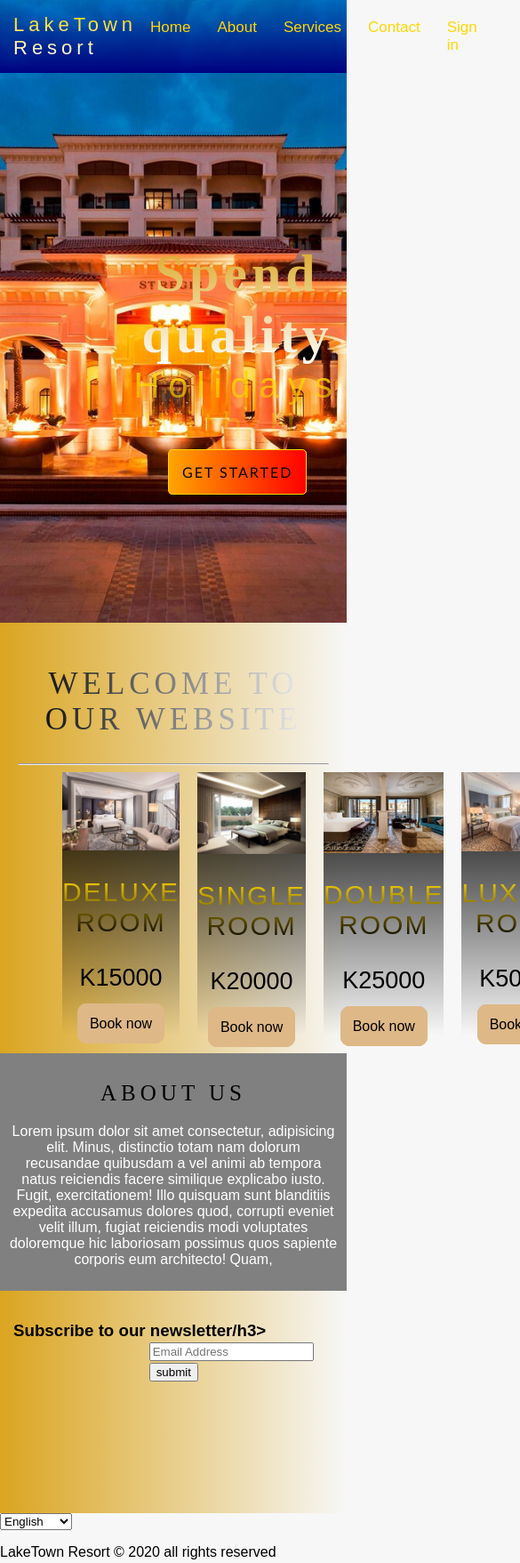
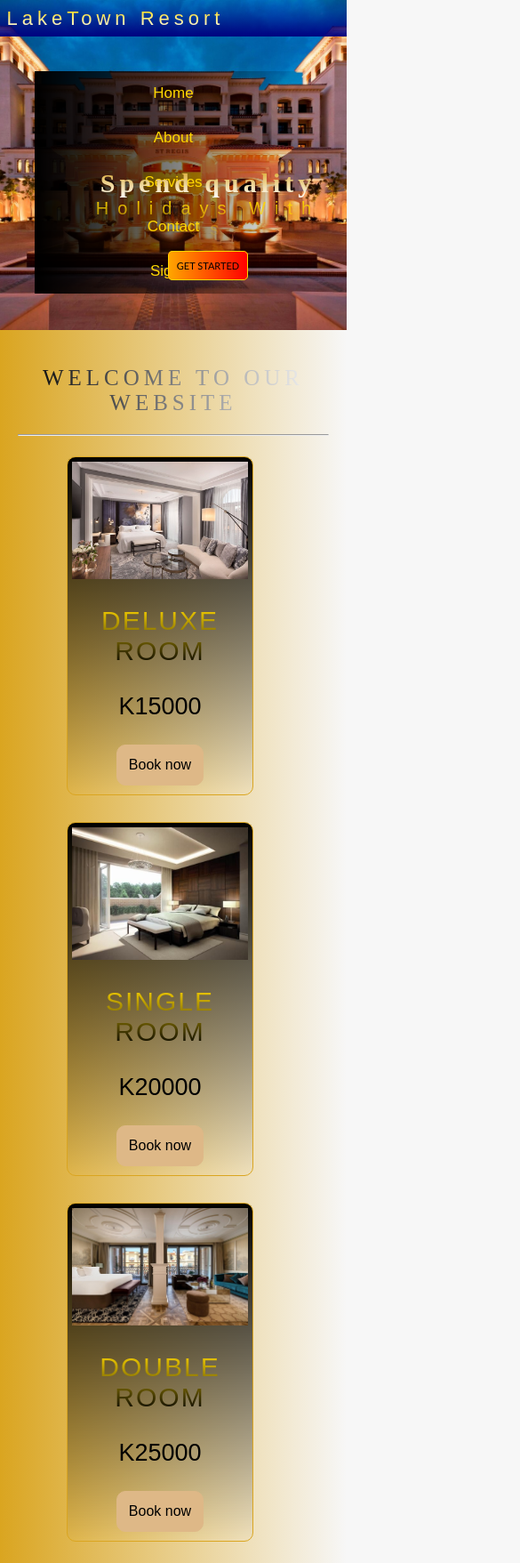
Before and after one commit to Themba100/web-development-projects, a plain HTML site: page index.html in a window 390 px wide. Shown: the top 1757 px of the page at 89% size, 585 px wide, since content can reach past the window. Drawn offline with Linux system fonts and the light colour scheme.

Commit message:
changed code

```diff
--- a/index.html
+++ b/index.html
@@ -74,10 +74,10 @@
             </p>
     </section>
     <section class="newsletter">
-        <h3>Subscribe to our newsletter/h3>
+        <h3>Subscribe to our newsletter</h3>
         <form action="#" class="forms">
             <input type="text" name="email" placeholder="Email Address" required>
-            <input type="submit" value="submit" class="btn-submit" name="" id="">
+            <input type="submit" value="Subscribe" class="btn-submit" name="" id="">
         </form>
     </section>
     <section class="languages">
--- a/style.css
+++ b/style.css
@@ -119,15 +119,7 @@ body{
 .main-section ul li{
     margin: 0 10px;
 }
-@media(min-width:480px){
-    .main-section ul{
-        display: flex;
-        flex-direction: column;
-        margin: 0;
-        list-style: none;
 
-    }
-}
 .images{
     display: block;
     width:100%;
@@ -136,10 +128,15 @@ body{
 }
 .box{
     color: burlywood;
-   /* border: 1px solid goldenrod;
-    border-radius: 10px;*/
+    border: 1px solid goldenrod;
+    border-radius: 10px;
     background-image: linear-gradient(to bottom,black, transparent);
     text-align: center;
+    padding: 5px;
+}
+.box:hover{
+    border: 1px solid gold;
+    border-radius: 10px;
 }
 .box h3{
     text-transform: uppercase;
@@ -161,6 +158,8 @@ body{
     border:1px solid burlywood;
     border-radius: 10px;
     padding:13px;
+    display: inline-block;
+    margin-bottom: 5px;
 }
 .about-section{
     background:gray;
@@ -186,13 +185,308 @@ body{
     padding:15px;
     background-image: linear-gradient(to right,goldenrod,transparent);
     margin: 0;
-    height: 250px;
+    height: 150px;
 
 
+}
+.newsletter h3{
+     margin: 0;
+    text-align: center;
+    color: transparent;
+    -webkit-background-clip: text;
+    background-image: linear-gradient(to bottom,black,transparent);
+    font-size: 25px;
+    text-transform:uppercase ;
+    letter-spacing: 5px;
+    font-family: 'Times New Roman', Times, serif;
+    font-weight: 300;
+    padding: 5px;
 }
 .forms{
     position:absolute;
     left:43%;
-
+}
+.forms input[type='text']{
+    padding:10px;
+    text-align: center;
+    color:black;
+    border:1px solid black;
+    border-radius: 7px;
 
 }
+.forms input[type = "submit"]{
+    background: linear-gradient(to bottom,gold,black);
+    padding:10px;
+    color:white;
+    border:1px solid transparent;
+    border-radius: 8px;
+}
+.languages{
+    background:grey;
+    text-align: center;
+    padding:19px;
+    margin:0;
+}
+.languages select{
+    padding:10px;
+    text-align:center;
+    background:transparent;
+    color:white;
+}
+.footer{
+    background: black;
+    padding:20px;
+    text-align: center;
+    font-size: 16px;
+    color: white;
+}
+/* Responsive layout using media queries*/
+@media(max-width:500px){
+   .main-header{
+       max-width: 100%;
+       background-position: top;
+       height:370.5px;
+       margin:0;
+   }
+   .navbar{
+       padding:7.5px;
+   }
+   .navbar ul{
+       flex-direction: column;
+       position: fixed;
+       background-image: linear-gradient(to right,black,transparent);
+       top:80px;
+       left:10%;
+       width:80%;
+       margin:0;
+       text-align: center;
+       transform:translateX(120deg);
+
+   }
+   .navbar ul li{
+       margin:15px;
+   }
+   .heading-content{
+       position:absolute;
+       left: 20%;
+       top:20%;
+   }
+   .heading-primary-main{
+       font-size: 30px;
+   }
+   .heading-primary-sub{
+       font-size:20px;
+   }
+   .heading-content a{
+       transform: scaleX(0.5) scaleY(0.5);
+       font-size: 11px;
+       padding:9px;
+       letter-spacing: 0;
+   }
+   .main-section h2{
+       font-size: 25px;
+
+   }
+   .main-section ul{
+       flex-direction: column;
+       margin: 0;
+       width:80%;
+       left:20%;
+   }
+   .main-section ul li{
+       margin:15px;
+   }
+   .about-section{
+       margin:0;
+   }
+   .about-section h2{
+    font-size: 22px;
+   }
+   .about-section p{
+       font-size: 14px;
+   }
+   .newsletter h3{
+       font-size: 22px;
+
+   }
+   .forms{
+       position: absolute;
+       left:20%;
+
+   }
+   .forms input[type ="text"]{
+        padding:5px;
+   }
+   .forms input[type = "submit"]{
+       transform:scale(0.8);
+   }
+   .footer{
+       font-size: 14px;
+   }
+   }
+   @media(max-width:600px){
+    .main-header{
+        max-width: 100%;
+        background-position: top;
+        height:370.5px;
+        margin:0;
+    }
+    .navbar{
+        padding:7.5px;
+    }
+    .navbar ul{
+        flex-direction: column;
+        position: fixed;
+        background-image: linear-gradient(to right,black,transparent);
+        top:80px;
+        left:10%;
+        width:80%;
+        margin:0;
+        text-align: center;
+        transform:translateX(120deg);
+
+    }
+    .navbar ul li{
+        margin:15px;
+    }
+    .heading-content{
+        position:absolute;
+        left: 20%;
+        top:20%;
+    }
+    .heading-primary-main{
+        font-size: 30px;
+    }
+    .heading-primary-sub{
+        font-size:20px;
+    }
+    .heading-content a{
+        transform: scaleX(0.5) scaleY(0.5);
+        font-size: 11px;
+        padding:9px;
+        letter-spacing: 0;
+    }
+    .main-section h2{
+        font-size: 25px;
+
+    }
+    .main-section ul{
+        flex-direction: column;
+        margin: 0;
+        width:80%;
+        left:20%;
+    }
+    .main-section ul li{
+        margin:15px;
+    }
+    .about-section{
+        margin:0;
+    }
+    .about-section h2{
+     font-size: 22px;
+    }
+    .about-section p{
+        font-size: 14px;
+    }
+    .newsletter h3{
+        font-size: 22px;
+
+    }
+    .forms{
+        position: absolute;
+        left:20%;
+
+    }
+    .forms input[type ="text"]{
+         padding:5px;
+    }
+    .forms input[type = "submit"]{
+        transform:scale(0.8);
+    }
+    .footer{
+        font-size: 14px;
+    }
+   }
+   @media(max-width:700px){
+    .main-header{
+        max-width: 100%;
+        background-position: top;
+        height:370.5px;
+        margin:0;
+    }
+    .navbar{
+        padding:7.5px;
+    }
+    .navbar ul{
+        flex-direction: column;
+        position: fixed;
+        background-image: linear-gradient(to right,black,transparent);
+        top:80px;
+        left:10%;
+        width:80%;
+        margin:0;
+        text-align: center;
+        transform:translateX(120deg);
+
+    }
+    .navbar ul li{
+        margin:15px;
+    }
+    .heading-content{
+        position:absolute;
+        left: 20%;
+        top:20%;
+    }
+    .heading-primary-main{
+        font-size: 30px;
+    }
+    .heading-primary-sub{
+        font-size:20px;
+    }
+    .heading-content a{
+        transform: scaleX(0.5) scaleY(0.5);
+        font-size: 11px;
+        padding:9px;
+        letter-spacing: 0;
+    }
+    .main-section h2{
+        font-size: 25px;
+
+    }
+    .main-section ul{
+        flex-direction: column;
+        margin: 0;
+        width:80%;
+        left:20%;
+    }
+    .main-section ul li{
+        margin:15px;
+    }
+    .about-section{
+        margin:0;
+    }
+    .about-section h2{
+     font-size: 22px;
+    }
+    .about-section p{
+        font-size: 14px;
+    }
+    .newsletter h3{
+        font-size: 22px;
+
+    }
+    .forms{
+        position: absolute;
+        left:20%;
+
+    }
+    .forms input[type ="text"]{
+         padding:5px;
+    }
+    .forms input[type = "submit"]{
+        transform:scale(0.8);
+    }
+    .footer{
+        font-size: 14px;
+    }
+   }
```
